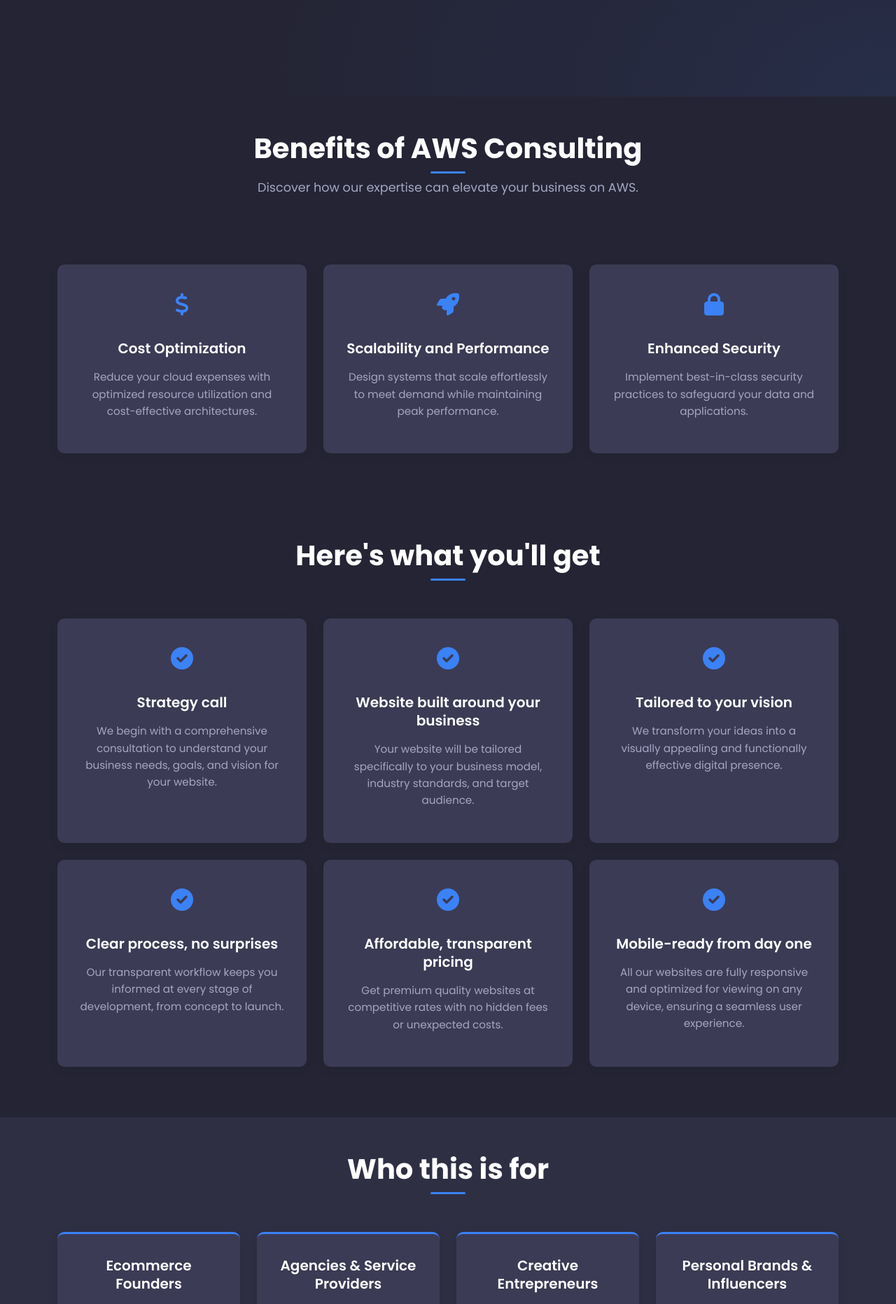
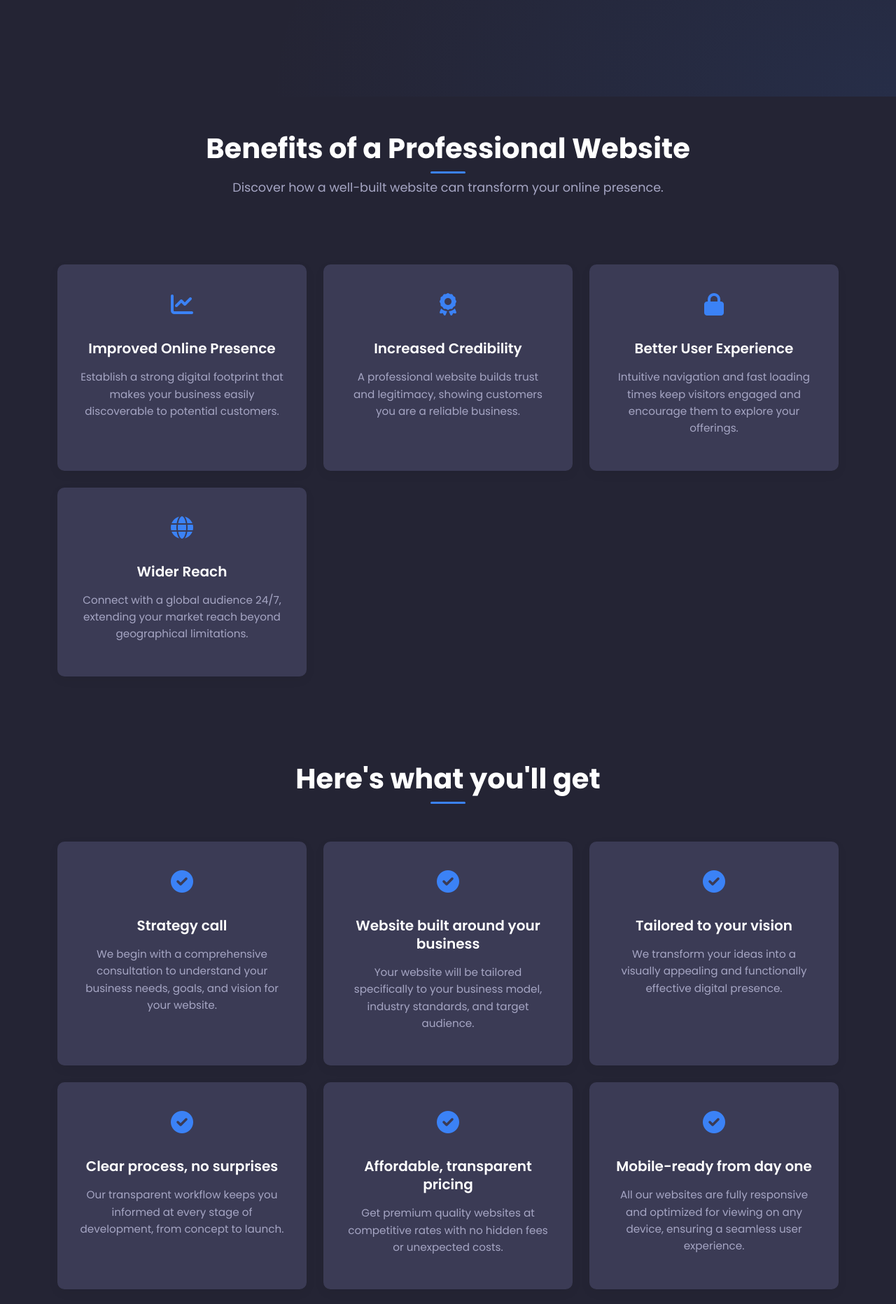
Before and after one commit to CodeBayAgency/website, a Flask app: page /services/website-building in a window 1280 px wide. Shown: the part 662-2526 px from the top of the page at 70% size. Run offline with Flask 3, Linux system fonts and the light colour scheme; some libraries are stand-ins or nearby versions.

Commit message:
feat: modify content of Benefits section on pages: website_building, software_testing, ai_solutions

```diff
--- a/templates/website_building.html
+++ b/templates/website_building.html
@@ -69,27 +69,27 @@
         <div class="container">
             <div class="row text-center">
                 <div class="col-12">
-                    <h2 class="section-title">Benefits of AWS Consulting</h2>
-                    <p class="section-subtitle mb-5">Discover how our expertise can elevate your business on AWS.</p>
+                    <h2 class="section-title">Benefits of a Professional Website</h2>
+                    <p class="section-subtitle mb-5">Discover how a well-built website can transform your online presence.</p>
                 </div>
             </div>
             <div class="row mt-5">
                 <div class="col-md-4 mb-4">
                     <div class="service-card">
                         <div class="icon-container">
-                            <i class="fas fa-dollar-sign"></i>
+                            <i class="fas fa-chart-line"></i>
                         </div>
-                        <h4>Cost Optimization</h4>
-                        <p>Reduce your cloud expenses with optimized resource utilization and cost-effective architectures.</p>
+                        <h4>Improved Online Presence</h4>
+                        <p>Establish a strong digital footprint that makes your business easily discoverable to potential customers.</p>
                     </div>
                 </div>
                 <div class="col-md-4 mb-4">
                     <div class="service-card">
                         <div class="icon-container">
-                            <i class="fas fa-rocket"></i>
+                            <i class="fas fa-award"></i>
                         </div>
-                        <h4>Scalability and Performance</h4>
-                        <p>Design systems that scale effortlessly to meet demand while maintaining peak performance.</p>
+                        <h4>Increased Credibility</h4>
+                        <p>A professional website builds trust and legitimacy, showing customers you are a reliable business.</p>
                     </div>
                 </div>
                 <div class="col-md-4 mb-4">
@@ -97,8 +97,17 @@
                         <div class="icon-container">
                             <i class="fas fa-lock"></i>
                         </div>
-                        <h4>Enhanced Security</h4>
-                        <p>Implement best-in-class security practices to safeguard your data and applications.</p>
+                        <h4>Better User Experience</h4>
+                        <p>Intuitive navigation and fast loading times keep visitors engaged and encourage them to explore your offerings.</p>
+                    </div>
+                </div>
+                <div class="col-md-4 mb-4">
+                    <div class="service-card">
+                        <div class="icon-container">
+                            <i class="fas fa-globe"></i>
+                        </div>
+                        <h4>Wider Reach</h4>
+                        <p>Connect with a global audience 24/7, extending your market reach beyond geographical limitations.</p>
                     </div>
                 </div>
             </div>
```
Also changed, not shown: templates/ai_solutions.html (+10 -11 lines), templates/software_testing.html (+12 -11 lines).
